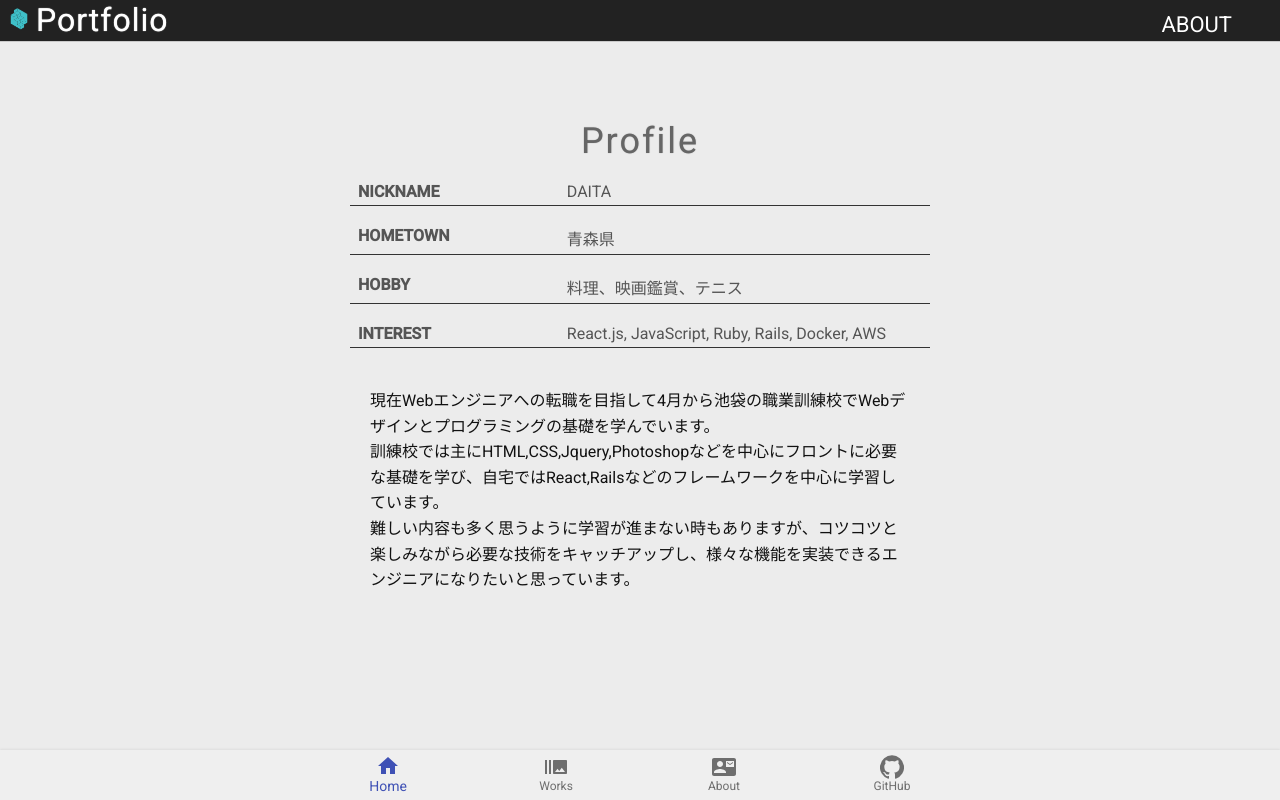
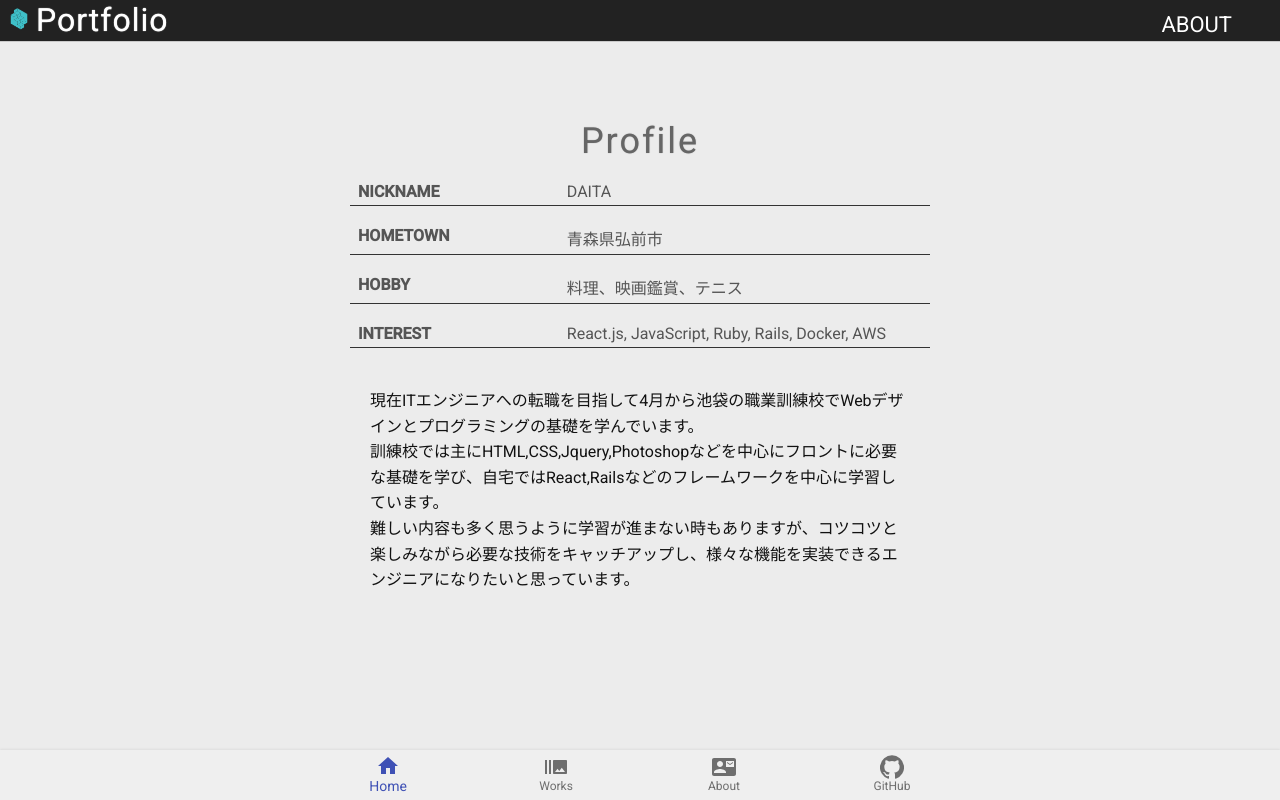
Before and after one commit to daita2021/portfolio, a React (Create React App) app: page /about in a window 1280 px wide. Shown: the top 800 px of the page. Built offline with nearby package versions, Linux system fonts and the light colour scheme.

Commit message:
about内容修正

```diff
--- a/src/containers/About.jsx
+++ b/src/containers/About.jsx
@@ -10,14 +10,14 @@ export const About = () => {
           <dt>NICKNAME</dt>
           <dd>DAITA</dd>
           <dt>HOMETOWN</dt>
-          <dd>青森県</dd>
+          <dd>青森県弘前市</dd>
           <dt>HOBBY</dt>
           <dd>料理、映画鑑賞、テニス</dd>
           <dt>INTEREST</dt>
           <dd>React.js, JavaScript, Ruby, Rails, Docker, AWS</dd>
         </dl>
         <p className="aboutMe">
-          現在Webエンジニアへの転職を目指して4月から池袋の職業訓練校でWebデザインとプログラミングの基礎を学んでいます。
+          現在ITエンジニアへの転職を目指して4月から池袋の職業訓練校でWebデザインとプログラミングの基礎を学んでいます。
           <br />
           訓練校では主にHTML,CSS,Jquery,Photoshopなどを中心にフロントに必要な基礎を学び、自宅ではReact,Railsなどのフレームワークを中心に学習しています。
           <br />
```
